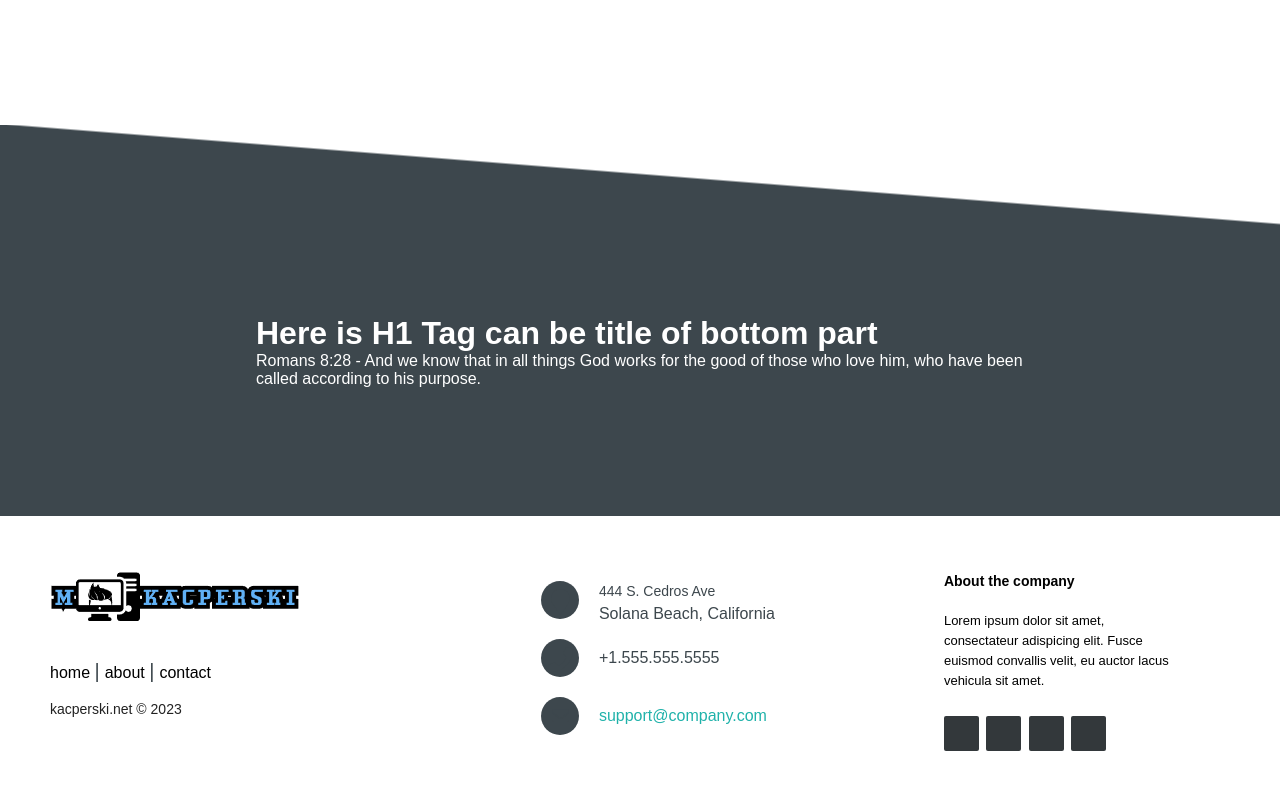
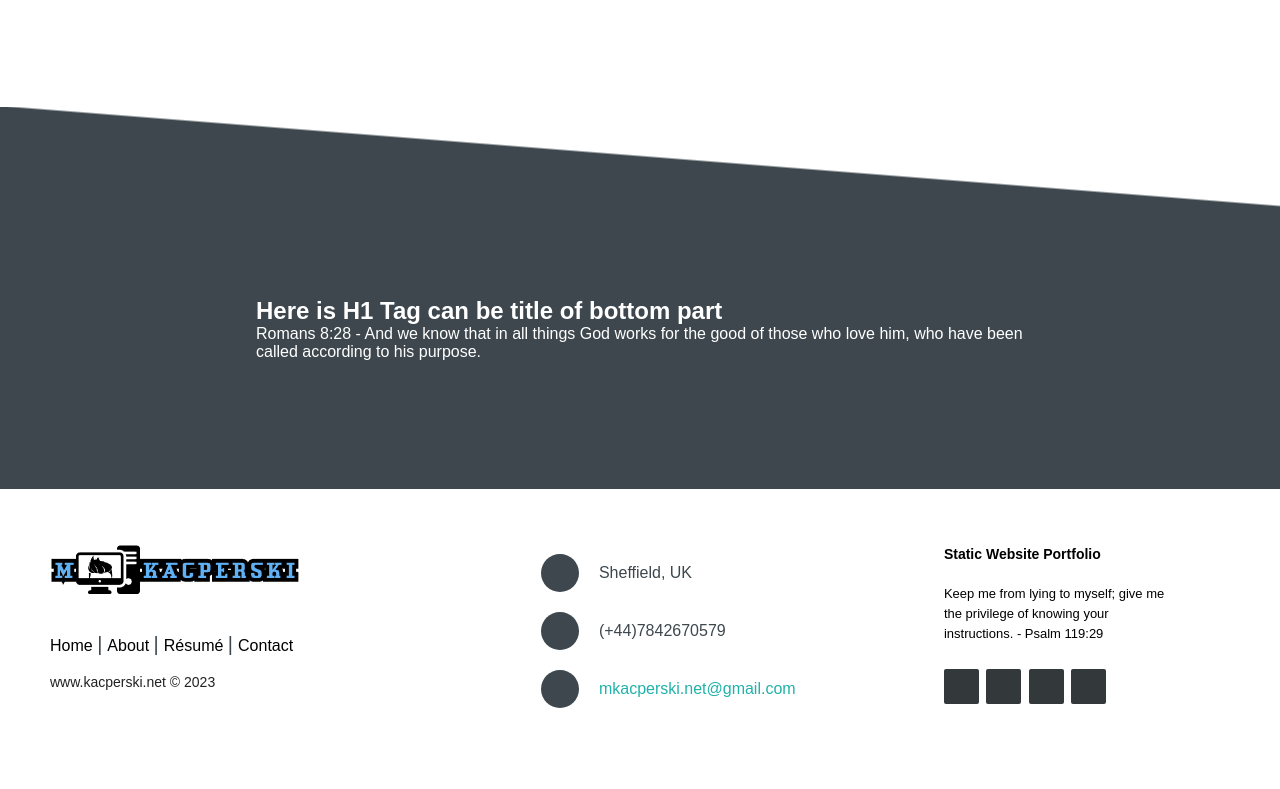
Before and after one commit to Oureyelet/mateuszkacperski.github.io, a plain HTML site: page Final_Portfolio/index.html in a window 1280 px wide. Shown: the part 1635-2424 px from the top of the page. Drawn offline with Linux system fonts and the light colour scheme.

Commit message:
Article dispay: non when @media is 860px

```diff
--- a/Final_Portfolio/css/style.css
+++ b/Final_Portfolio/css/style.css
@@ -355,7 +355,7 @@ label #cancel {
         height: 390px;
     }
 
-    div {
+    article {
         display: none;
     }
 
--- a/Final_Portfolio/index.html
+++ b/Final_Portfolio/index.html
@@ -51,6 +51,8 @@
         <img class="img_face" src="/Final_Portfolio/img/m.png" alt="face image">
     </section>
 
+    <article>
+
         <div class="skew-c"></div>
         <div class="colour-block">
         <h1>Experience</h1>
@@ -69,6 +71,8 @@
         <p>Romans 8:28 - And we know that in all things God works for the good of those who love him, who have been called according to his purpose.</p>
         </div>
 
+    </article>
+
     <footer class="footer-distributed">
 
         <div class="footer-left">
@@ -76,31 +80,33 @@
             <h3><img src="/Final_Portfolio/img/4.png" alt="logo"></h3>
 
             <p class="footer-links">
-                <a href="#" class="link-1">home</a>
+                <a href="#" class="link-1">Home</a>
 
-                <a href="#">about</a>
+                <a href="#">About</a>
 
-                <a href="#">contact</a>
+                <a href="https://onedrive.live.com/embed?resid=C8740B0F66342B27%212310&amp;authkey=!AMg0upVJI_2Lz2c&amp;em=2" target="_blank">Résumé</a>
+
+                <a href="#">Contact</a>
             </p>
 
-            <p class="footer-company-name">kacperski.net © 2023</p>
+            <p class="footer-company-name">www.kacperski.net © 2023</p>
         </div>
 
         <div class="footer-center">
 
             <div>
                 <i class="fa fa-map-marker"></i>
-                <p><span>444 S. Cedros Ave</span> Solana Beach, California</p>
+                <p>Sheffield, UK</p>
             </div>
 
             <div>
                 <i class="fa fa-phone"></i>
-                <p>+1.555.555.5555</p>
+                <p>(+44)7842670579</p>
             </div>
 
             <div>
                 <i class="fa fa-envelope"></i>
-                <p><a href="mailto:support@company.com">support@company.com</a></p>
+                <p><a href="mailto:support@company.com">mkacperski.net@gmail.com</a></p>
             </div>
 
         </div>
@@ -108,8 +114,8 @@
         <div class="footer-right">
 
             <p class="footer-company-about">
-                <span>About the company</span>
-                Lorem ipsum dolor sit amet, consectateur adispicing elit. Fusce euismod convallis velit, eu auctor lacus vehicula sit amet.
+                <span>Static Website Portfolio</span>
+                Keep me from lying to myself; give me the privilege of knowing your instructions. - Psalm 119:29
             </p>
 
             <div class="footer-icons">
```
Lines whose indentation alone changed are shown as unchanged.
